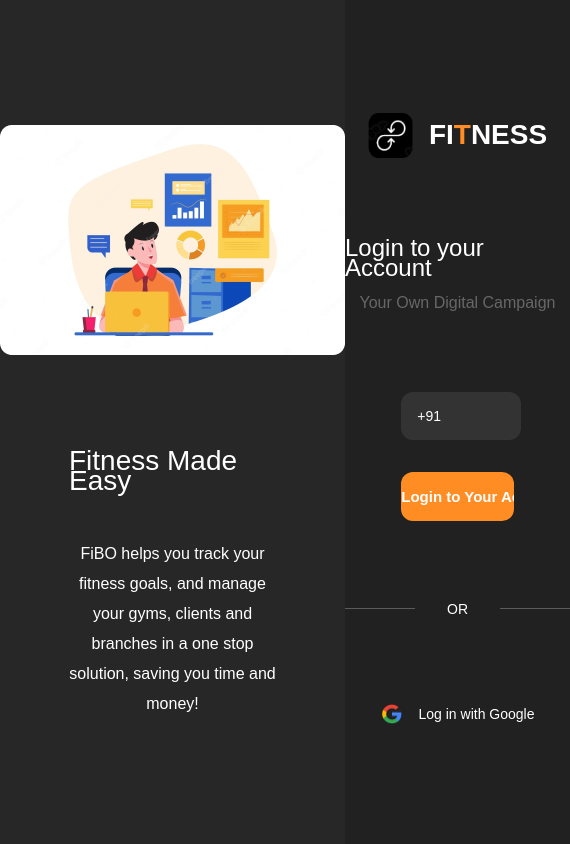
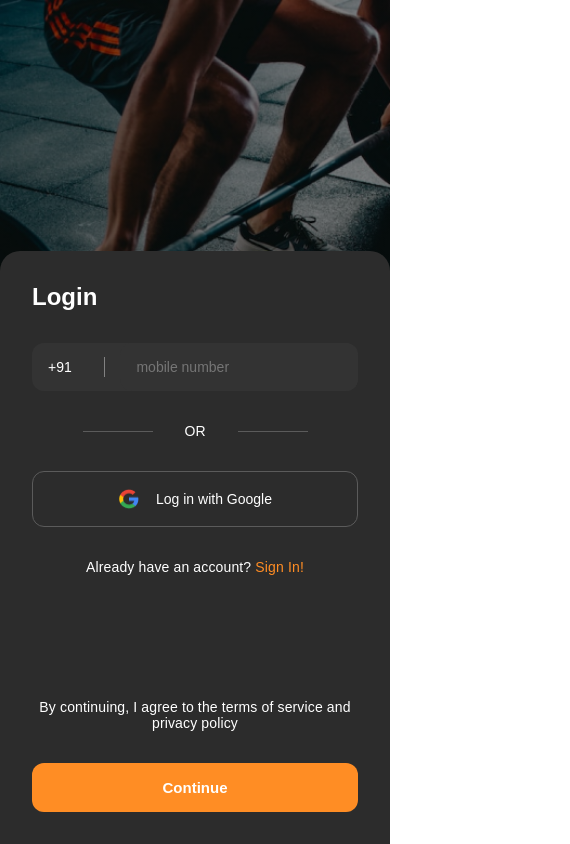
Before and after one commit to 4Marsha1/Fibo, a React (Create React App) app: page / in a window 390 px wide. Shown: the whole page, 570 px wide, since content can reach past the window. Built offline with nearby package versions, Linux system fonts and the light colour scheme.

Commit message:
mobile Login UI

```diff
--- a/src/Components/LoginComponent/index.js
+++ b/src/Components/LoginComponent/index.js
@@ -17,6 +17,7 @@
                     </span>
                 </div>
             </div>
+
             <div className={styles["login__section"]}>
                 <div className={styles["logo__wrapper"]}>
                     <img src={Logo} className={styles["logo"]} alt="logo" />
@@ -52,6 +53,40 @@
                     </span>
                 </div>
             </div>
+
+            {/* Mobile View  */}
+
+            <div className={styles["mobile__branding__section"]}>
+            </div>
+            <div className={styles["mobile__login__section"]}>
+                <div className={styles["top__section"]}>
+                    <span className={styles["mobile__login__text"]}>Login</span>
+                    <form className={styles["login__form"]}>
+                        <div className={styles["login__input__group"]}>
+                            <label>+91</label>
+                            <span></span>
+                            <input className={styles["login__input"]} type="text" placeholder="mobile number" />
+                        </div>
+                    </form>
+                    <div className={styles["hr__wrapper"]}>
+                        <span className={styles["hr"]}></span>
+                        <span className={styles["hr__or"]}>OR</span>
+                        <span className={styles["hr"]}></span>
+                    </div>
+                    <div className={styles["login__google"]}>
+                        <img src={GoogleLogo} className={styles["google__logo"]} alt="google logo" />
+                        <span className={styles["login__google__text"]}>
+                            Log in with Google
+                        </span>
+                    </div>
+                    <span className={styles["login__already"]}>Already have an account? <span className={styles["sign__in"]}>Sign In!</span></span>
+                </div>
+                <div className={styles["bottom__section"]}>
+                    <span className={styles["login__tc"]}>By continuing, I agree to the terms of service and privacy policy</span>
+                    <input className={styles["login__btn"]} type="submit" value="Continue" />
+                </div>
+            </div>
+
         </div>
     )
 }
--- a/src/Components/LoginComponent/style.module.css
+++ b/src/Components/LoginComponent/style.module.css
@@ -168,3 +168,80 @@
 	font-weight: 500;
 	color: #ffffff;
 }
+
+.mobile__branding__section,
+.mobile__login__section {
+	display: none;
+}
+
+@media screen and (max-width: 600px) {
+	.container {
+		flex-direction: column;
+	}
+	.branding__section {
+		display: none;
+	}
+	.login__section {
+		display: none;
+	}
+	.mobile__branding__section {
+		display: block;
+		height: 400px;
+		background: linear-gradient(rgba(0, 0, 0, 0.5), rgba(0, 0, 0, 0.5)),
+			url("../../assets/login/branding_mobile.png");
+		background-size: cover;
+		background-position: top;
+		background-repeat: no-repeat;
+	}
+	.mobile__login__section {
+		margin-top: -20px;
+		display: flex;
+		flex-direction: column;
+		justify-content: space-between;
+		background-color: #2c2c2c;
+		height: 100dvh;
+		border-radius: 20px 20px 0 0;
+		padding: 2rem;
+	}
+	.top__section {
+		width: 100%;
+		display: flex;
+		flex-direction: column;
+		align-items: center;
+		gap: 2rem;
+	}
+	.mobile__login__text {
+		width: 100%;
+		color: #ffffff;
+		font-size: 24px;
+		font-weight: 700;
+	}
+	.login__form {
+		width: 100%;
+	}
+	.login__google {
+		width: 100%;
+		border: 1px solid #5b5b5b;
+		border-radius: 12px;
+		justify-content: center;
+		align-items: center;
+		padding: 1rem 0;
+	}
+	.login__already,
+	.login__tc {
+		color: #ffffff;
+		font-size: 14px;
+		font-weight: 400;
+		letter-spacing: 0.01em;
+		text-align: center;
+	}
+	.sign__in {
+		color: #ff8d24;
+		cursor: pointer;
+	}
+	.bottom__section {
+		display: flex;
+		flex-direction: column;
+		gap: 2rem;
+	}
+}
```
Also changed, not shown: src/assets/login/branding_mobile.png (added).
